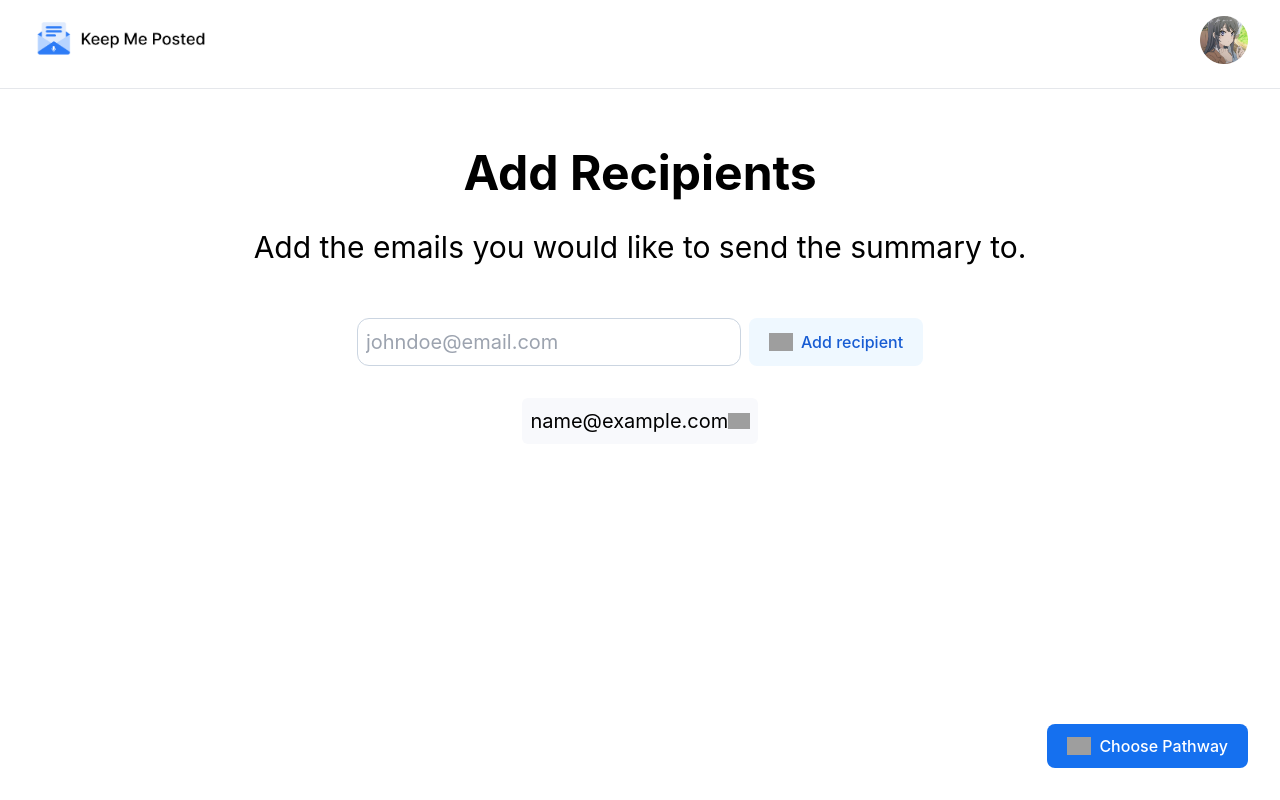
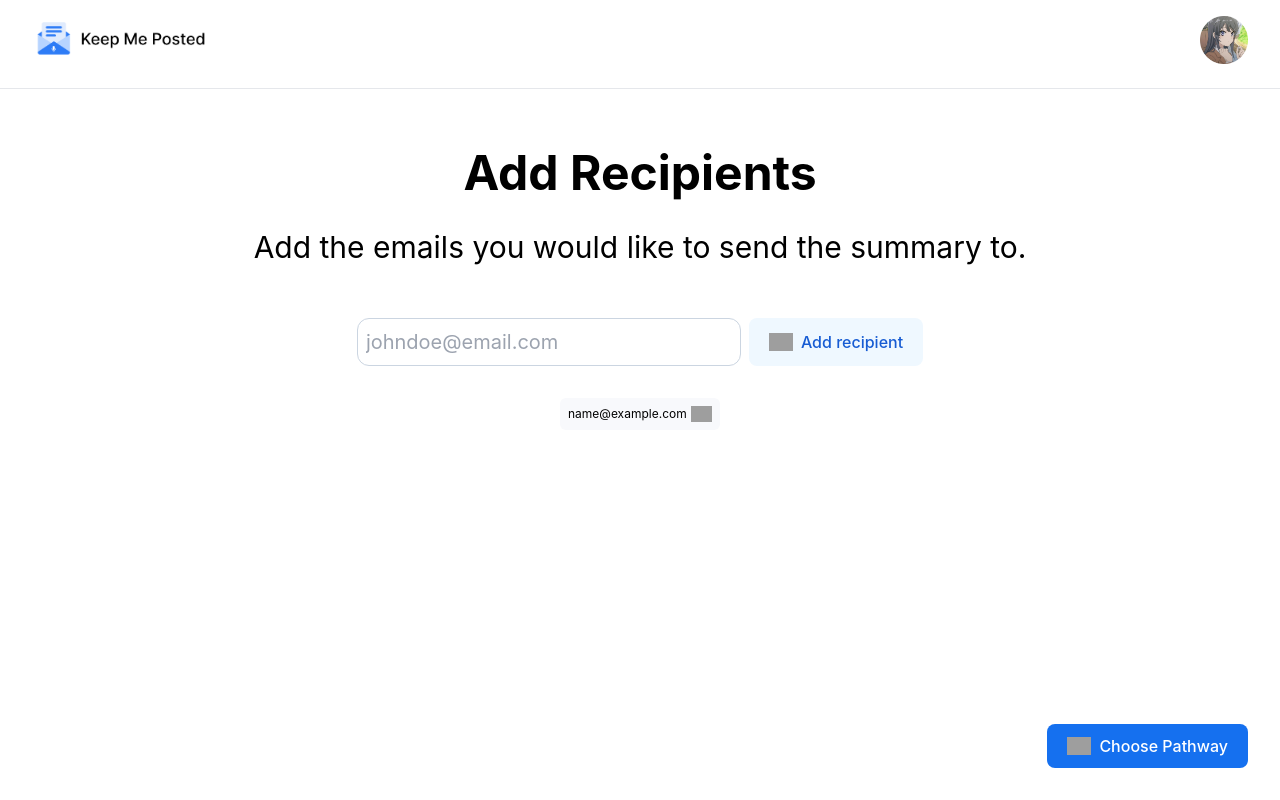
Before and after one commit to RValanki/Keep-Me-Posted, a SvelteKit app in the folder frontend/: page /email in a window 1280 px wide. Both pictures are taken after typing "name@example.com" into the empty fields and a click on the button "Add recipient". Built offline with nearby package versions, Linux system fonts and the light colour scheme; grey boxes are pictures that could not be loaded.

Commit message:
fixed issue with email token font scaling

```diff
--- a/frontend/src/components/emailList.svelte
+++ b/frontend/src/components/emailList.svelte
@@ -8,8 +8,8 @@
 
 <div class="flex py-8 flex-wrap justify-center self-center max-w-xl gap-2">
   {#each $ContactsStore as email}
-    <div class="flex align-middle p-2 bg-[#F8F9FC] rounded-md">
-      <div>{email}</div>
+    <div class="flex align-middle p-2 gap-1 bg-[#F8F9FC] rounded-md">
+      <div class="text-xs">{email}</div>
       <button on:click={remove_email(email)}
         ><img
           class="h-4"
```
